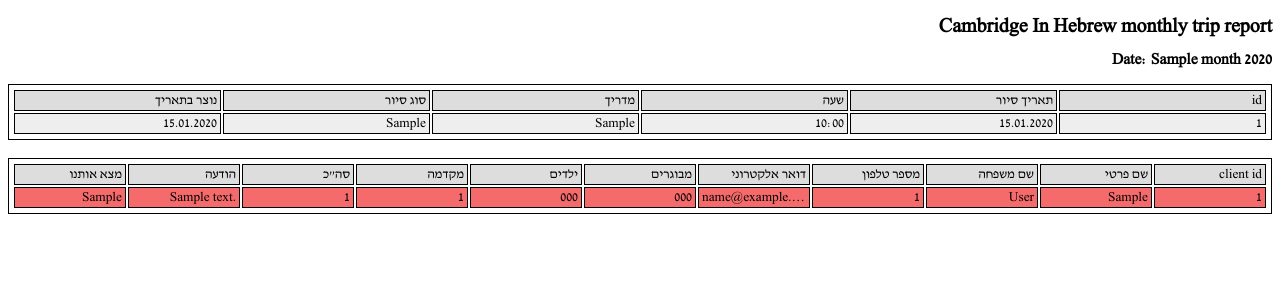
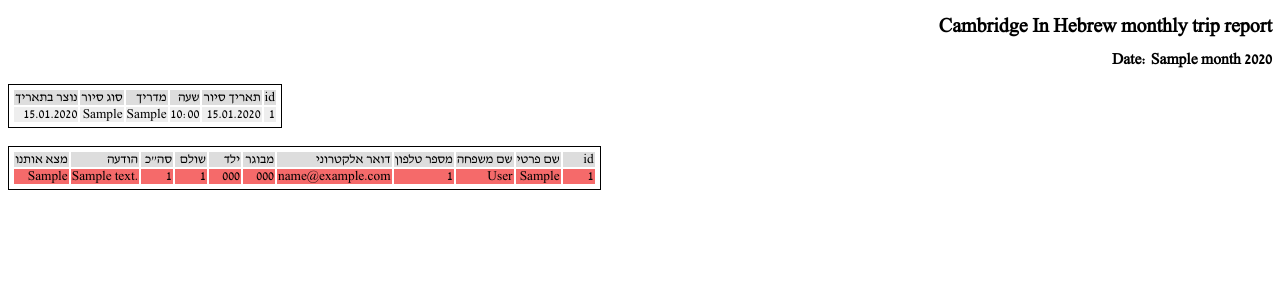
Before and after one commit to ngati77/tours, a Django app: template templates/pdf/trip.html in a window 1280 px wide. Shown: the top 300 px of the page. Run offline with Django 3.2, Linux system fonts and the light colour scheme; the template is opened without the code that fills it: most values are stand-ins (such as "Sample title", 1, 10 or a date in 2020).

Commit message:
Updated html

```diff
--- a/templates/pdf/trip.html
+++ b/templates/pdf/trip.html
@@ -9,7 +9,7 @@
             src: url("tours/static/tour/fonts/david.ttf");
         }
         @page {
-            size: A4;
+            size: A4 landscape;
             margin: 1cm;
         }
         html {
@@ -18,35 +18,25 @@
             text-align:right;
         }
 
-* {box-sizing: border-box;}
-ul {list-style-type: none;}
+
 
 table {
-  table-layout: fixed;
-  width: 100%;
-  white-space: nowrap;
-   border: 1px solid black;
+  border: 1px solid black;
   padding:3px;
+  margin-top:10px;
+
 }
 
-td {
-   white-space: nowrap;
-  overflow: hidden;
-  text-overflow: ellipsis;
-   border: 1px solid black;
-  padding:3px;
-}
 
-th {
-  border: 1px solid black;
-  padding:3px;
-}
+
+
+
 
 .title {
-  margin: 0;
+
   background-color: #ddd;
   text-align: right !important;
-  padding-right:0;
+  padding-right:2px;
   width: 100%;
 
 }
@@ -58,7 +48,7 @@ th {
   background: #eee;
   margin: 0;
   text-align: right !important;
-  padding-right:0;
+  padding-right:2px;
   width: 100%;
 }
 
@@ -121,15 +111,15 @@ th {
       <tr class="title">
       <td>מצא אותנו</td>
       <td>הודעה</td>
-      <td>סה"כ</td>
-      <td>מקדמה</td>
-      <td>ילדים</td>
-      <td>מבוגרים</td>
+      <td width="30">סה"כ</td>
+      <td width="30">שולם</td>
+      <td width="30">ילד</td>
+      <td width="30">מבוגר</td>
       <td>דואר אלקטרוני</td>
       <td>מספר טלפון</td>
       <td>שם משפחה</td>
       <td>שם פרטי</td>
-      <td>client id</td>
+      <td width="30">id</td>
       </tr>
        </thead>
        <tbody>
@@ -140,15 +130,15 @@ th {
        {% endif %}
      <td>{{ client.get_found_us_display }}</td>
      <td>{{ client.text }}</td>
-     <td>{{ client.total_payment }}</td>
-      <td>{{ client.pre_paid }}</td>
-     <td>{{ client.number_of_children }}</td>
-     <td>{{ client.number_of_people }}</td>
-      <td>{{ client.email }}</td>
+     <td width="30">{{ client.total_payment }}</td>
+      <td width="30">{{ client.pre_paid }}</td>
+     <td width="30">{{ client.number_of_children }}</td>
+     <td width="30">{{ client.number_of_people }}</td>
+      <td >{{ client.email }}</td>
     <td>{{ client.phone_number }}</td>
      <td>{{ client.last_name }}</td>
      <td>{{ client.first_name }}</td>
-     <td>{{ client.id }}</td>
+     <td width="30">{{ client.id }}</td>
 
      </tr>
         </tbody>
```
Also changed, not shown: static/tour/report.css (+6 -3 lines).
